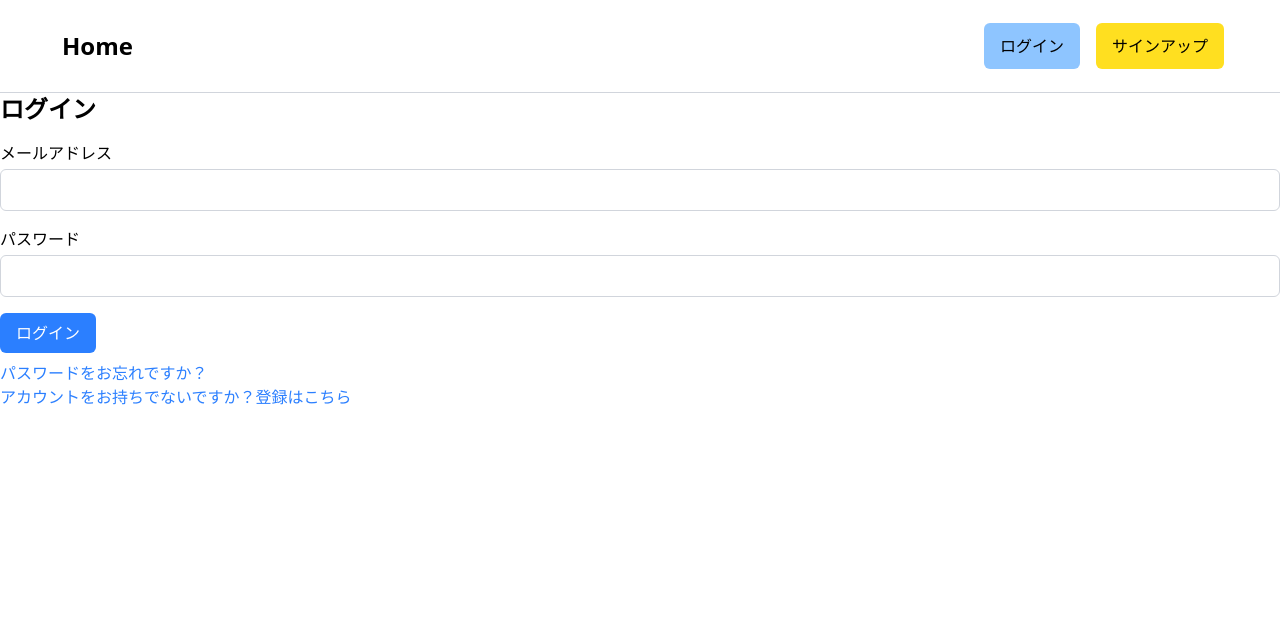
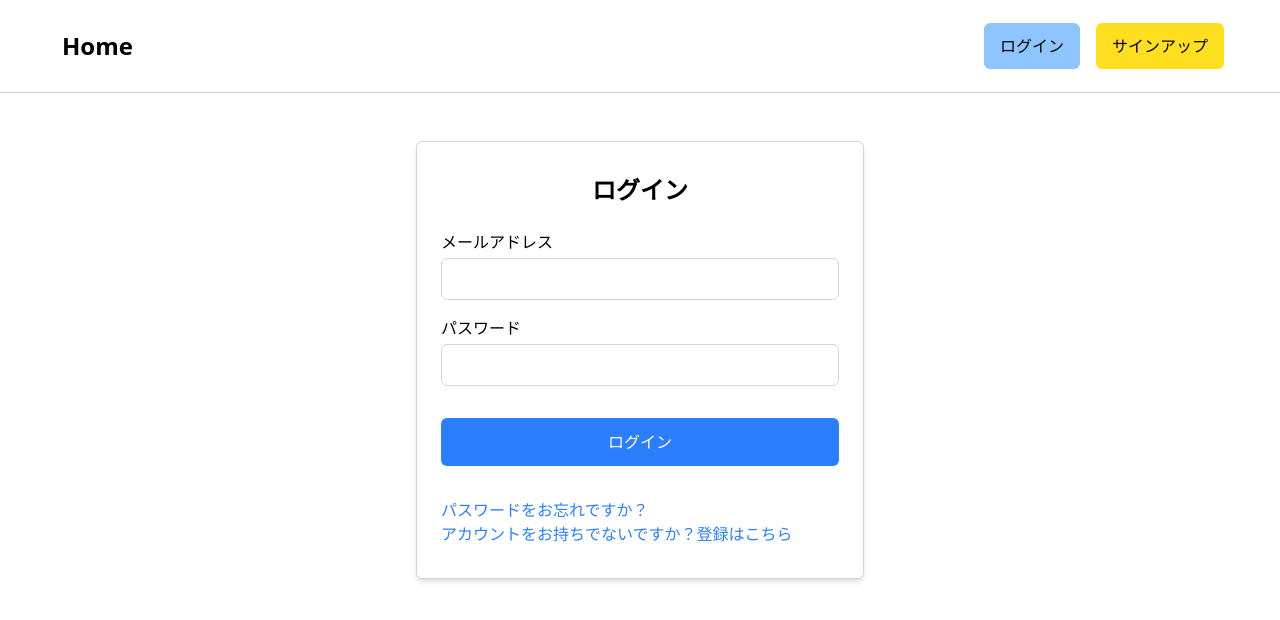
Before and after one commit to la-lala8701/my-blog, a Next.js app: page /auth/login in a window 1280 px wide. Shown: the top 620 px of the page. Built offline with nearby package versions, Linux system fonts and the light colour scheme; no server answers.

Commit message:
💄スタイル修正

```diff
--- a/app/auth/login/page.tsx
+++ b/app/auth/login/page.tsx
@@ -32,10 +32,10 @@ export default function LoginPage() {
   );
 
   return (
-    <>
-      <h1 className="text-2xl font-bold mb-4">ログイン</h1>
-      <form className="space-y-4" onSubmit={handleSubmit}>
-        <div>
+    <div className="max-w-md mx-auto mt-12 px-6 py-8 border border-gray-300 rounded-md shadow-md">
+      <h1 className="text-2xl text-center font-bold mb-6">ログイン</h1>
+      <form className="mb-8" onSubmit={handleSubmit}>
+        <div className='mb-4'>
           <label className="block mb-1">メールアドレス</label>
           <input
             type="email"
@@ -43,7 +43,7 @@ export default function LoginPage() {
             onChange={handleEmailChange}
           />
         </div>
-        <div>
+        <div className='mb-8'>
           <label className="block mb-1">パスワード</label>
           <input
             type="password"
@@ -53,7 +53,7 @@ export default function LoginPage() {
         </div>
         <button
           type="submit"
-          className="bg-blue-500 text-white rounded-md py-2 px-4 hover:bg-blue-600 cursor-pointer"
+          className="block w-full cursor-pointer bg-blue-500 text-white rounded-md py-3 hover:bg-blue-600"
         >
           ログイン
         </button>
@@ -70,6 +70,6 @@ export default function LoginPage() {
           </Link>
         </li>
       </ul>
-    </>
+    </div>
   );
 }
--- a/app/auth/sign-up/page.tsx
+++ b/app/auth/sign-up/page.tsx
@@ -20,9 +20,10 @@ export default function SignupPage() {
   };
 
   return (
-    <div className="max-w-2xl mx-auto mt-12">
+    <div className="max-w-md mx-auto mt-12">
       <h1 className="text-3xl font-bold mb-6 text-center">サインアップ</h1>
-      <form className="space-y-4" onSubmit={handleSubmit(onSubmit)}>
+      <form onSubmit={handleSubmit(onSubmit)}>
+        <div className='space-y-4 mb-8'>
           <div>
             <label className="block mb-1">
               メールアドレス
@@ -70,9 +71,10 @@ export default function SignupPage() {
               })}
             />
           </div>
+        </div>
         <button
           type="submit"
-          className="bg-blue-500 text-white rounded-md py-2 px-4 ml-auto block hover:bg-blue-600 cursor-pointer"
+          className="w-full bg-blue-500 text-white rounded-md py-3 ml-auto block hover:bg-blue-600 cursor-pointer"
         >
           サインアップ
         </button>
--- a/app/user/settings/email/page.tsx
+++ b/app/user/settings/email/page.tsx
@@ -26,7 +26,7 @@ export default function ChangeEmailPage() {
   };
 
   return (
-    <div className="max-w-2xl mx-auto">
+    <div className="max-w-2xl mx-auto mt-12">
       <h1 className="text-3xl font-bold mb-6 text-center">
         メールアドレス変更
       </h1>
@@ -59,7 +59,7 @@ export default function ChangeEmailPage() {
 
         <button
           type="submit"
-          className="mt-6 bg-blue-500 text-white px-4 py-2 rounded-md hover:bg-blue-600"
+          className="block ml-auto cursor-pointer mt-6 bg-blue-500 text-white px-4 py-2 rounded-md hover:bg-blue-600"
         >
           保存
         </button>
--- a/app/user/settings/password/page.tsx
+++ b/app/user/settings/password/page.tsx
@@ -29,7 +29,7 @@ export default function ChangePasswordPage() {
   };
 
   return (
-    <div className="max-w-2xl mx-auto">
+    <div className="max-w-2xl mx-auto mt-12">
       <h1 className="text-3xl font-bold mb-6 text-center">パスワード変更</h1>
       <form onSubmit={handleSubmit(onSubmit)}>
         {/* 新しいパスワード */}
@@ -67,7 +67,7 @@ export default function ChangePasswordPage() {
         <p className='text-center text-sm text-red-500 mt-4'>{message}</p>
         <button
           type="submit"
-          className="mt-6 bg-blue-500 text-white px-4 py-2 rounded-md hover:bg-blue-600"
+          className="block ml-auto cursor-pointer mt-6 bg-blue-500 text-white px-4 py-2 rounded-md hover:bg-blue-600"
         >
           保存
         </button>
```
Lines whose indentation alone changed are shown as unchanged.
